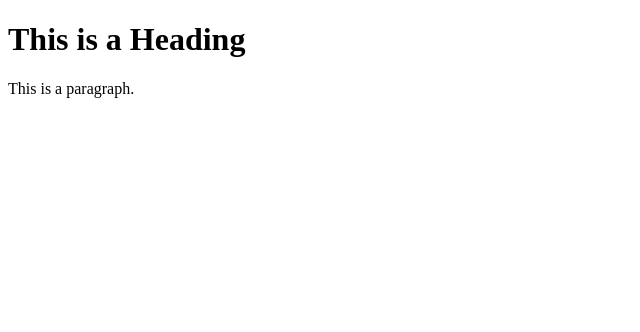
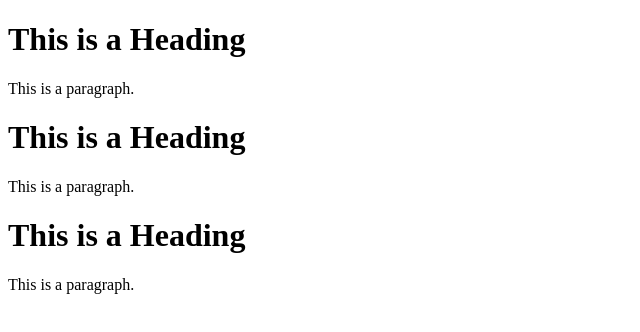
Before and after one commit to ChandanJachpureJack/firstproject, a plain HTML site: page index01.html in a window 1280 px wide. Shown: the whole page, without its empty margins (0-640 px from the left). Drawn offline with Linux system fonts and the light colour scheme.

Commit message:
added containt inmy page index01.html

```diff
--- a/index01.html
+++ b/index01.html
@@ -7,6 +7,10 @@
 
 <h1>This is a Heading</h1>
 <p>This is a paragraph.</p>
+<h1>This is a Heading</h1>
+<p>This is a paragraph.</p>
+<h1>This is a Heading</h1>
+<p>This is a paragraph.</p>
 
 </body>
 </html>
```
